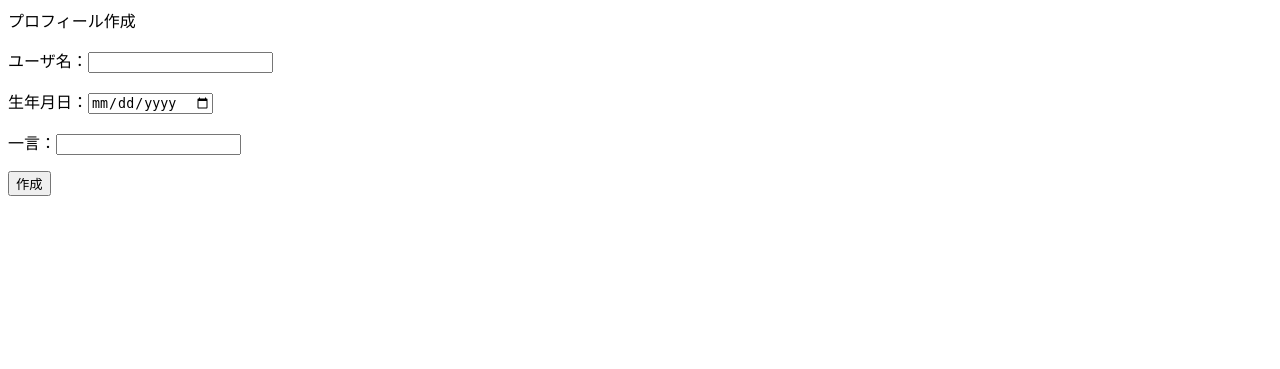
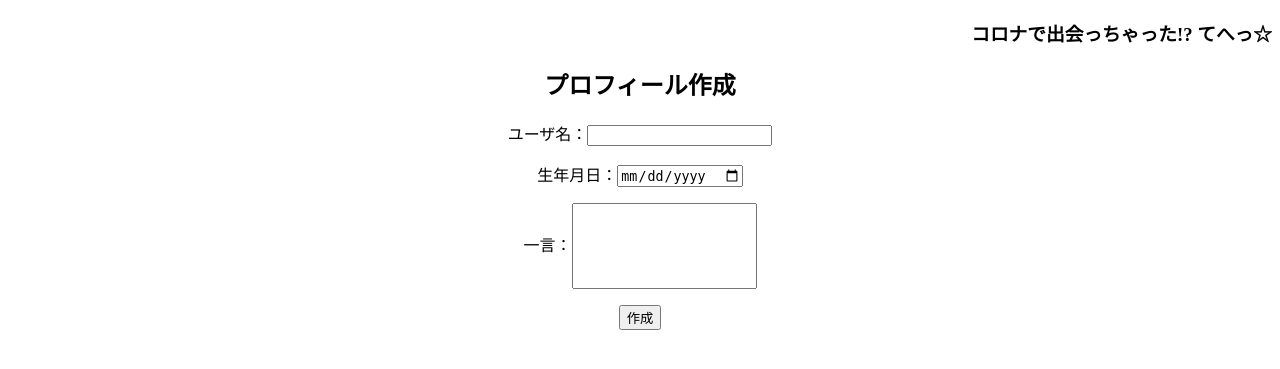
Before and after one commit to kei190/MENTOS, a PHP site: page /profil_input.php in a window 1280 px wide. Shown: the top 369 px of the page. Run offline with PHP 8.4, Linux system fonts and the light colour scheme.

Commit message:
2020/09/04 プロフィール入力画面　平野

```diff
--- a/hiranowork/profil_input.php
+++ b/hiranowork/profil_input.php
@@ -2,13 +2,19 @@
 <html>
 <head>
 <meta charset="UTF-8">
-<title>プロフィール作成画面</title>
+<title>コロナで出会っちゃった!? てへっ☆</title>
 </head>
 <body>
-<label>プロフィール作成</label>
-<p>ユーザ名：<input type="text" name="user_name"></p>
-<p>生年月日：<input type="date" name="day"></p>
-<p>一言：<input type="text" name="message"></p>
-<p><input type="submit" value="作成"></p>
+<header>
+<h3 style="text-align: right">コロナで出会っちゃった!? てへっ☆</h3>
+</header>
+<div style="text-align: center">
+    <h2>プロフィール作成</h2>
+    <p>ユーザ名：<input type="text" name="user_name"></p>
+    <p>生年月日：<input type="date" name="day"></p>
+    <p>一言：<input type="text" name="message" style="height: 80px"></p>
+    <p><input type="submit" value="作成"></p>
+</div>
+
 </body>
 </html>
```
Also changed, not shown: 1 other file.
